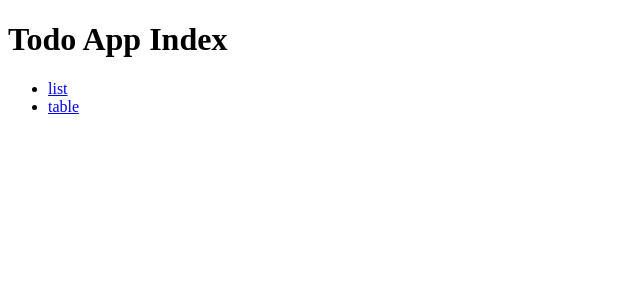
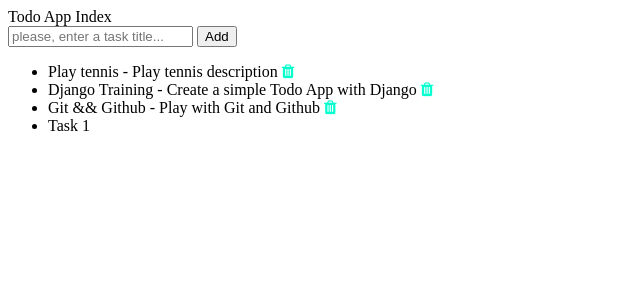
Before and after one commit to ProgressBG-Python-Course/ProgressBG-VC-Django-Labs, a Django app: page /todos/ in a window 1280 px wide. Shown: the top 300 px of the page, without its empty margins (0-640 px from the left). Run offline with Django 3.2, Linux system fonts and the light colour scheme; data comes from the database, SQL or seed files in the repository.

Commit message:
Lab8 tmp

```diff
--- a/labs/todo_project/todo_app/models.py
+++ b/labs/todo_project/todo_app/models.py
@@ -10,4 +10,4 @@ class Task(models.Model):
   end = models.DateTimeField('end date')
 
   def __str__(self):
-    return f"{self.title} - {self.due}"
+    return f"{self.title} - {self.description}"
--- a/labs/todo_project/todo_app/templates/todo_app/index.html
+++ b/labs/todo_project/todo_app/templates/todo_app/index.html
@@ -3,14 +3,31 @@
 <head>
     <title>{{page_title}}</title>
     <!-- <link rel="stylesheet" type="text/css" href=""> -->
+    <link rel="stylesheet" href="https://stackpath.bootstrapcdn.com/font-awesome/4.7.0/css/font-awesome.min.css">
+    <style type="text/css">
+      .fa-trash{
+        color: #05FFCF;
+      }
+    </style>
 </head>
 <body>
-	<h1>{{page_title}}</h1>
-    <nav>
-        <ul>
-            <li><a href="http://127.0.0.1:8000/todos/list">list</a></li>
-            <li><a href="http://127.0.0.1:8000/todos/table">table</a></li>
-        </ul>
-    </nav>
+	<header>{{page_title}}</header>
+  <main>
+    <div>
+      <input type="text" name="task_title" placeholder="please, enter a task title...">
+      <button>Add</button>
+    </div>
+
+    <div>
+      <ul>
+        {% for task in tasks %}
+          <li>{{task}} <a href="/todos/del/{{task.id}}"><i class="fa fa-trash"></i></a></li>
+        {% endfor %}
+        <li>Task 1</li>
+      </ul>
+    </div>
+
+
+  </main>
 </body>
 </html>
--- a/labs/todo_project/todo_app/urls.py
+++ b/labs/todo_project/todo_app/urls.py
@@ -5,12 +5,18 @@ from . import views
 
 
 urlpatterns = [
-	# http://127.0.0.1:8000/todos/
+	# 127.0.0.1:8000/todoss
 	path('', views.index),
 
 	# http://127.0.0.1:8000/todos/list
-    path('list/', views.list),
+  path('list/', views.list),
 
-    # http://127.0.0.1:8000/todos/table
-    path('table/', views.table),
+  # http://127.0.0.1:8000/todos/table
+  path('table/', views.table),
+
+  # http://127.0.0.1:8000/todos/delete/1
+
+  # TODO:why with "views.delete"
+  path('delete/', views.delete),
+
 ]
--- a/labs/todo_project/todo_app/views.py
+++ b/labs/todo_project/todo_app/views.py
@@ -5,11 +5,13 @@ from todo_app.models import Task
 
 # Create your views here.
 def index(request):
-
+    tasks = Task.objects.all()
+    print(tasks)
 
     template_file = 'todo_app/index.html'
 
     context = {
+        'tasks': tasks,
         'page_title': 'Todo App Index'
     }
 
@@ -31,6 +33,8 @@ def list(request):
 def table(request):
     latest_tasks = Task.objects.order_by('due')[:5]
 
+
+
     context = {
         'latest_tasks': latest_tasks
     }
@@ -39,3 +43,15 @@ def table(request):
 
 
     return render(request, template_file, context)
+
+def delete(request):
+    # http://127.0.0.1:8000/todos/del/1
+    # http://127.0.0.1:8000/todos/del/2
+    # http://127.0.0.1:8000/todos/del/3
+
+    # http://127.0.0.1:8000/todos?del=3
+
+    # id = 1
+    # Task.objects.del(id)
+
+    print(request)
--- a/labs/todo_project/todo_project/urls.py
+++ b/labs/todo_project/todo_project/urls.py
@@ -3,9 +3,8 @@ from django.urls import path,include
 
 
 urlpatterns = [
-
-    path('', include('todo_app.urls')),
-    path('todos/', include('todo_app.urls')),
-    path('demos/', include('demos.urls')),
-    path('admin/', admin.site.urls),
+  # 127.0.0.1:8000/todos
+  path('todos/', include('todo_app.urls')),
+  path('demos/', include('demos.urls')),
+  path('admin/', admin.site.urls),
 ]
```
Also changed, not shown: 1 other file.
